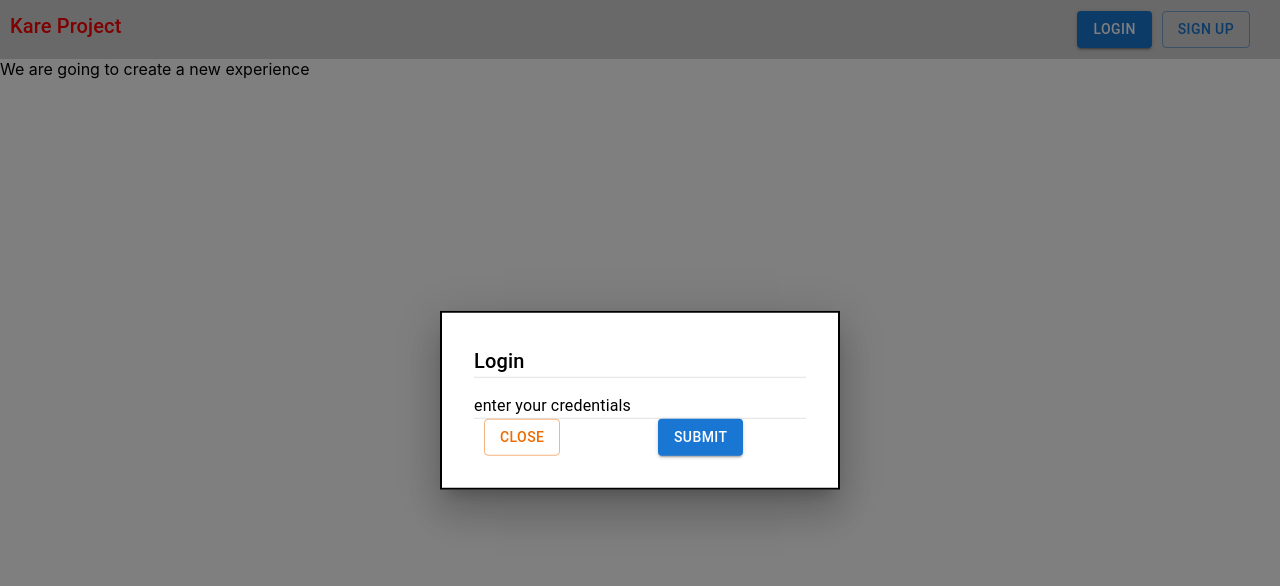
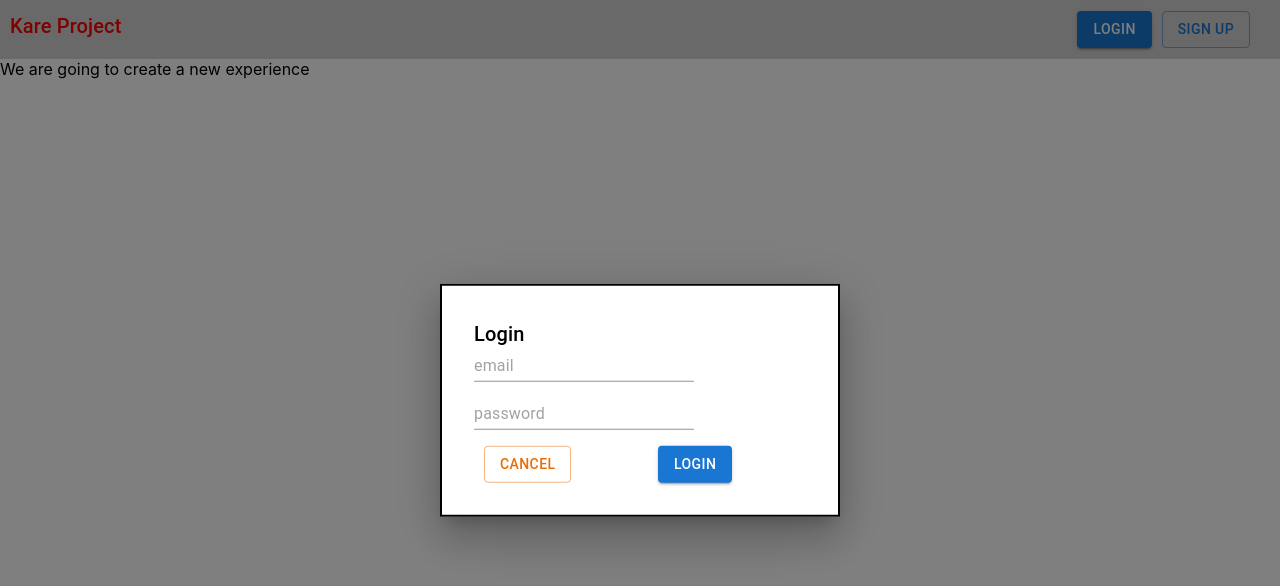
Before and after one commit to ViniciusDeAndrade/kare-front, a Next.js app: page / in a window 1280 px wide. Both pictures are taken after a click on the button "LOGIN". Shown: the top 586 px of the page. Built offline with nearby package versions, Linux system fonts and the light colour scheme.

Commit message:
login form

```diff
--- a/src/components/header/index.tsx
+++ b/src/components/header/index.tsx
@@ -1,7 +1,8 @@
-import { Section, ButtonAlign } from './styles';
+import { HeaderStyled, ButtonAlign } from './styles';
 import Botao from '../button';
 import Typography  from '@material-ui/core/Typography';
-import Popup from '../modal';
+import Popup from '../modals';
+import Login from '../modals/login';
 import { useState } from 'react';
 
 const handleModal = (modalState: boolean, modalFunc: Function) => modalFunc(!modalState);
@@ -13,7 +14,7 @@ export default function Header () {
     return (
 
             <>
-                <Section>
+                <HeaderStyled>
                     <Typography variant="h6" gutterBottom component="div">
                         {/* <img src={kare} alt="Kare"/> */}
                         Kare Project
@@ -37,9 +38,9 @@ export default function Header () {
                         }/>
                     </ButtonAlign>
 
-                </Section>
+                </HeaderStyled>
 
-                <Popup show={modalLogin} hide={showModalLogin} title="Login" body="enter your credentials"/>
+                <Login show={modalLogin} hide={showModalLogin} />
                 <Popup show={modalSignIn} hide={showModalSignIn}  title="Sign in" body="set your credentials"/>
 
             </>
--- a/src/components/header/styles.ts
+++ b/src/components/header/styles.ts
@@ -1,6 +1,6 @@
 import styled from "styled-components";
 
-export const Section = styled.section`
+export const HeaderStyled = styled.header`
     background-color: lightgray;
     color: red;
     padding: 10px;
--- /dev/null
+++ b/src/components/interfaces/LoginProps.ts
@@ -0,0 +1,6 @@
+export interface LoginProps {
+    // o? : {
+        show: boolean,
+        hide: Function
+    // }
+}
--- /dev/null
+++ b/src/components/modals/login/index.tsx
@@ -0,0 +1,90 @@
+import {
+    Modal,
+    Box,
+    Typography,
+    Grid,
+    Input
+} from '@mui/material';
+
+import Botao from '../../button';
+import { DividerStyled } from '../styles';
+import { LoginProps } from '../../interfaces/LoginProps';
+
+
+const Login = (props: LoginProps) => {
+    return (
+        <Modal
+            open={props.show}
+            onClose={() => props.hide}
+            aria-labelledby="modal-modal-title"
+            aria-describedby="modal-modal-description"
+            >
+            <Box sx={
+                {
+                    position: 'absolute',
+                    top: '50%',
+                    left: '50%',
+                    transform: 'translate(-50%, -50%)',
+                    width: 400,
+                    bgcolor: 'background.paper',
+                    border: '2px solid #000',
+                    boxShadow: 24,
+                    p: 4,
+                }
+            }>
+                <Typography id="modal-modal-title" variant="h6" component="h2">
+                    Login
+                </Typography>
+
+                <Grid container spacing={2}>
+
+                    <Grid item xs={12}>
+                        <Input
+                            name="email"
+                            placeholder="email"
+                            type="email"
+                            onChange={() => alert("email")}
+                        />
+                    </Grid>
+                    <Grid item xs={12}>
+                        <Input
+                            name="password"
+                            placeholder="password"
+                            type="password"
+                            onChange={() => alert("password")}
+                        />
+                    </Grid>
+
+                    <Grid item xs={6}>
+                        <Botao
+                            o={
+                                ({
+                                    onClick: () => props.hide(),
+                                    text: "cancel",
+                                    color: "warning",
+                                    variant: "outlined"
+                                })
+                            }
+                            />
+                    </Grid>
+
+                    <Grid item xs={6}>
+                        <Botao
+                            o={
+                                ({
+                                    onClick: () => props.hide(),
+                                    text: "login",
+                                    color: "primary",
+                                    variant: "contained"
+                                })
+                            }
+                        />
+                    </Grid>
+                </Grid>
+            </Box>
+
+        </Modal>
+     );
+}
+
+export default Login;
--- a/src/components/modal/styles.ts
+++ b/src/components/modals/styles.ts
@@ -5,7 +5,6 @@ import { Divider } from '@material-ui/core';
 
 export const BoxStyled = styled(Box)`
     && {
-
         position: 'absolute',
         top: '50%',
         left: '50%',
```
Also changed, not shown: src/components/modals/index.tsx (renamed from src/components/modal/index.tsx).
